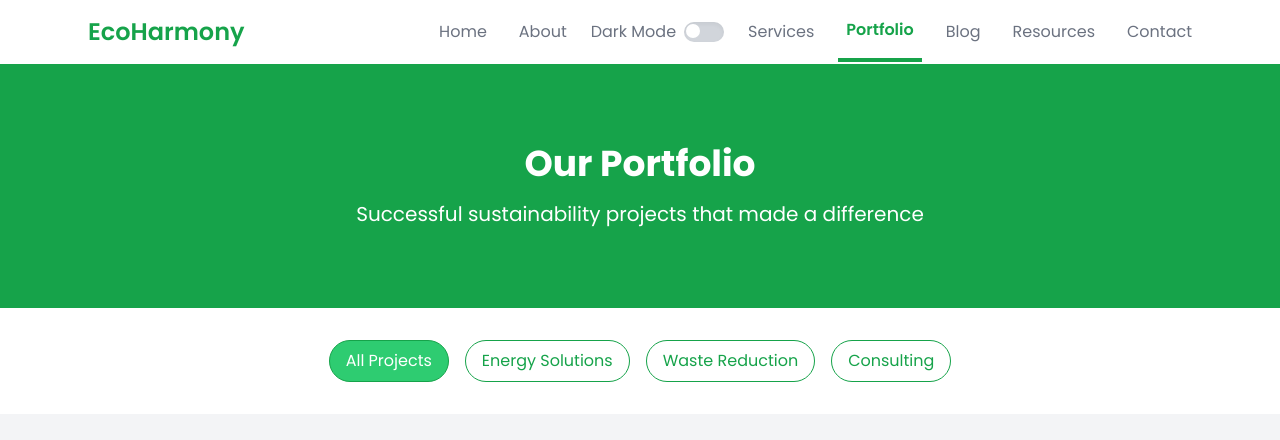
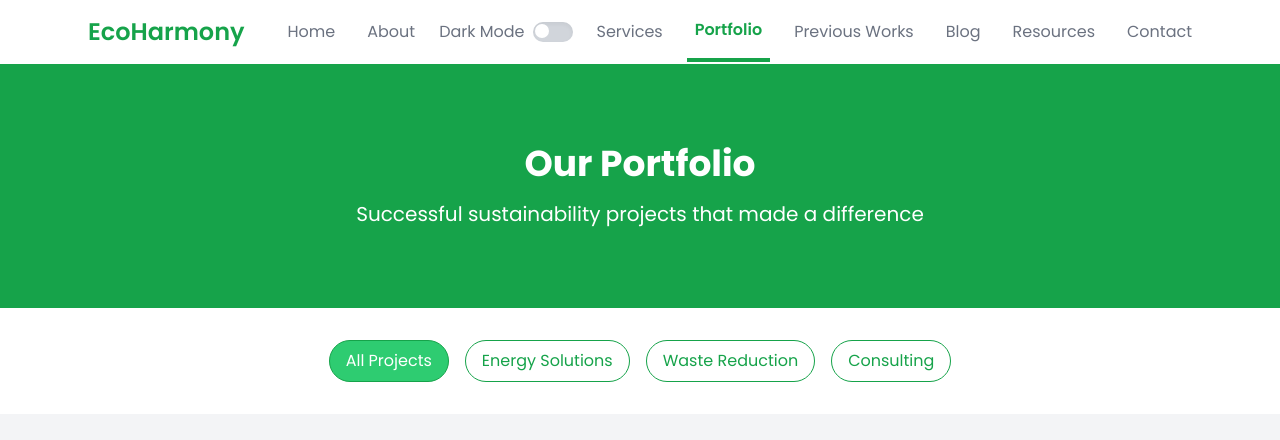
Before and after one commit to J-mulbah/blackboxai-1743354849473, a plain HTML site: page portfolio.html in a window 1280 px wide. Shown: the top 440 px of the page. Drawn offline with nearby package versions, Linux system fonts and the light colour scheme.

Commit message:
Add portfolio.html 1743942366228

```diff
--- a/portfolio.html
+++ b/portfolio.html
@@ -49,6 +49,7 @@
                     </label>
                     <a href="services.html" class="py-4 px-2 text-gray-500 hover:text-green-600 transition duration-300">Services</a>
                     <a href="portfolio.html" class="py-4 px-2 text-green-600 border-b-4 border-green-600 font-semibold">Portfolio</a>
+                    <a href="previous-works.html" class="py-4 px-2 text-gray-500 hover:text-green-600 transition duration-300">Previous Works</a>
                     <a href="blog.html" class="py-4 px-2 text-gray-500 hover:text-green-600 transition duration-300">Blog</a>
                     <a href="resources.html" class="py-4 px-2 text-gray-500 hover:text-green-600 transition duration-300">Resources</a>
                     <a href="contact.html" class="py-4 px-2 text-gray-500 hover:text-green-600 transition duration-300">Contact</a>
```
